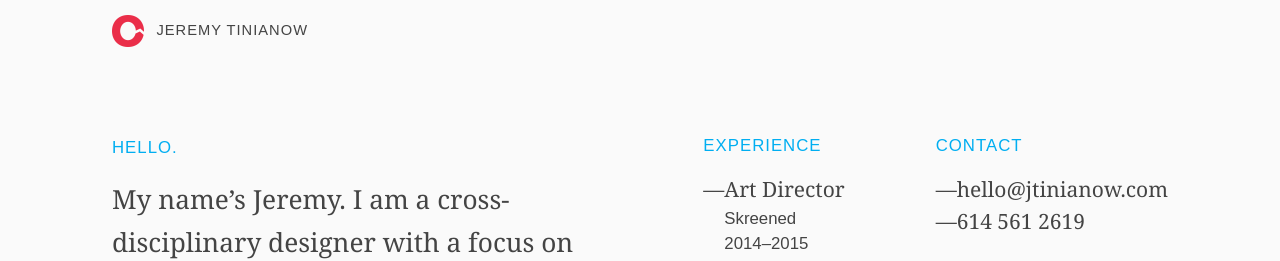
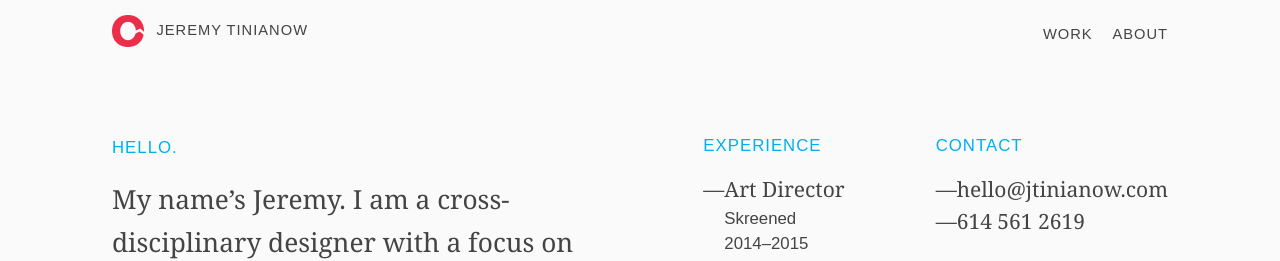
Before and after one commit to jtinianow/portfolio-mar2015, a Jekyll site: the page built from index.html, in a window 1280 px wide. Shown: the top 261 px of the page. Built offline with Jekyll 4.4.1, drawn with Linux system fonts in a browser that asks for light colours; nearby versions of some CDN libraries.

Commit message:
Added mobile menu

```diff
--- a/_includes/header.html
+++ b/_includes/header.html
@@ -8,6 +8,7 @@
         <span>{{ site.title }}</span>
       </a>
 
+	{% include mobile-menu.html %}
 
     </div>
 
--- /dev/null
+++ b/_includes/mobile-menu.html
@@ -0,0 +1,7 @@
+<a id="nav-primary__menu-toggle" class="nav-primary__menu-toggle">Menu</a>
+<nav role="navigation" class="nav-primary">
+  <div id="menu-1" class="nav-primary__menu">
+    <a class="nav-primary__page-link" href="{{ site.baseurl }}/#work">Work</a>
+    <a class="nav-primary__page-link" href="{{ site.baseurl }}">About</a>
+  </div>
+</nav>
--- a/_sass/_layout.scss
+++ b/_sass/_layout.scss
@@ -106,17 +106,18 @@
     }
 }
 .nav-primary__menu--visible{
-    display: flex;
-    flex-direction: column;
 
     border-top: 1px solid $grey-color-light;
 }
 .nav-primary__page-link{
+    display: inline-block;
+    width: 100%;
 
     border-bottom: 1px solid lighten($grey-color, 30%);
     text-align: center;
 
     @media (min-width: 768px) {
+        width: auto;
         border-bottom: none;
         text-align: right;
         padding: 0.25em 0 0.25em 1em
```
Also changed, not shown: 9 other files.
